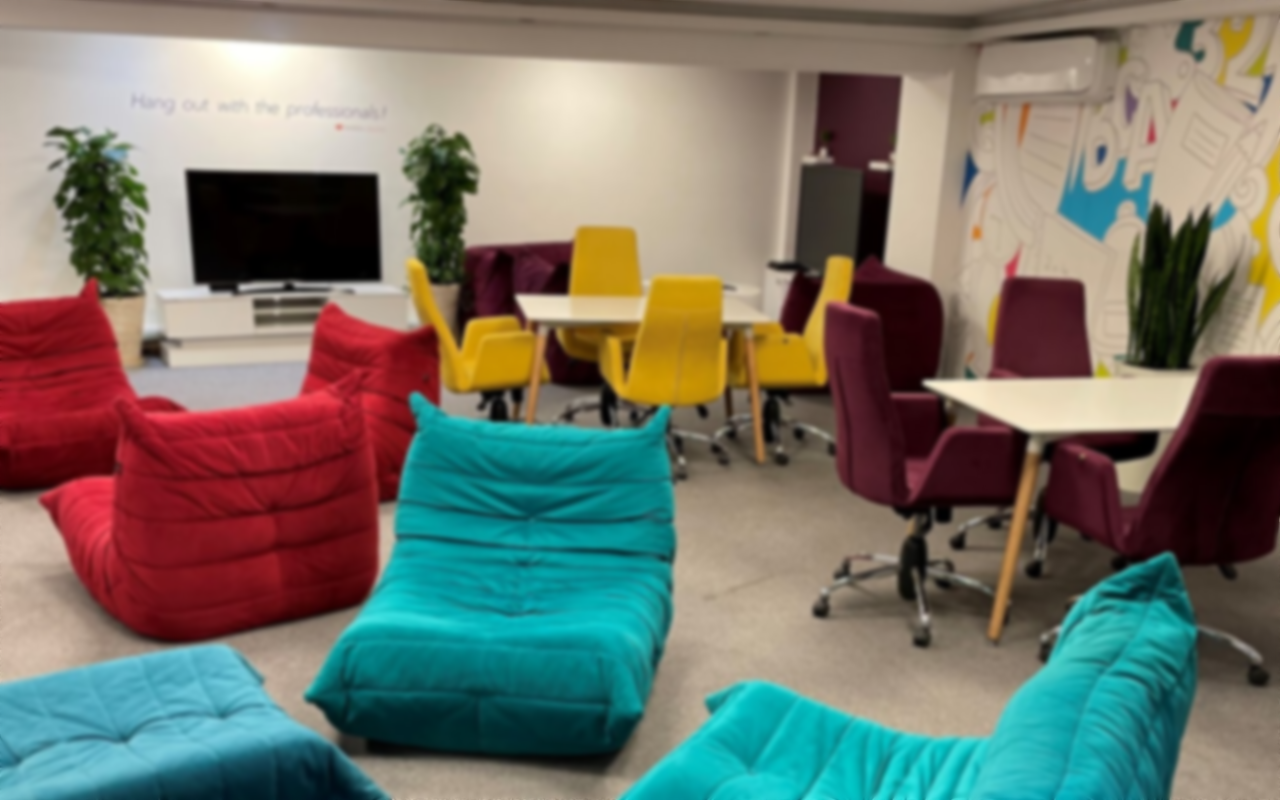
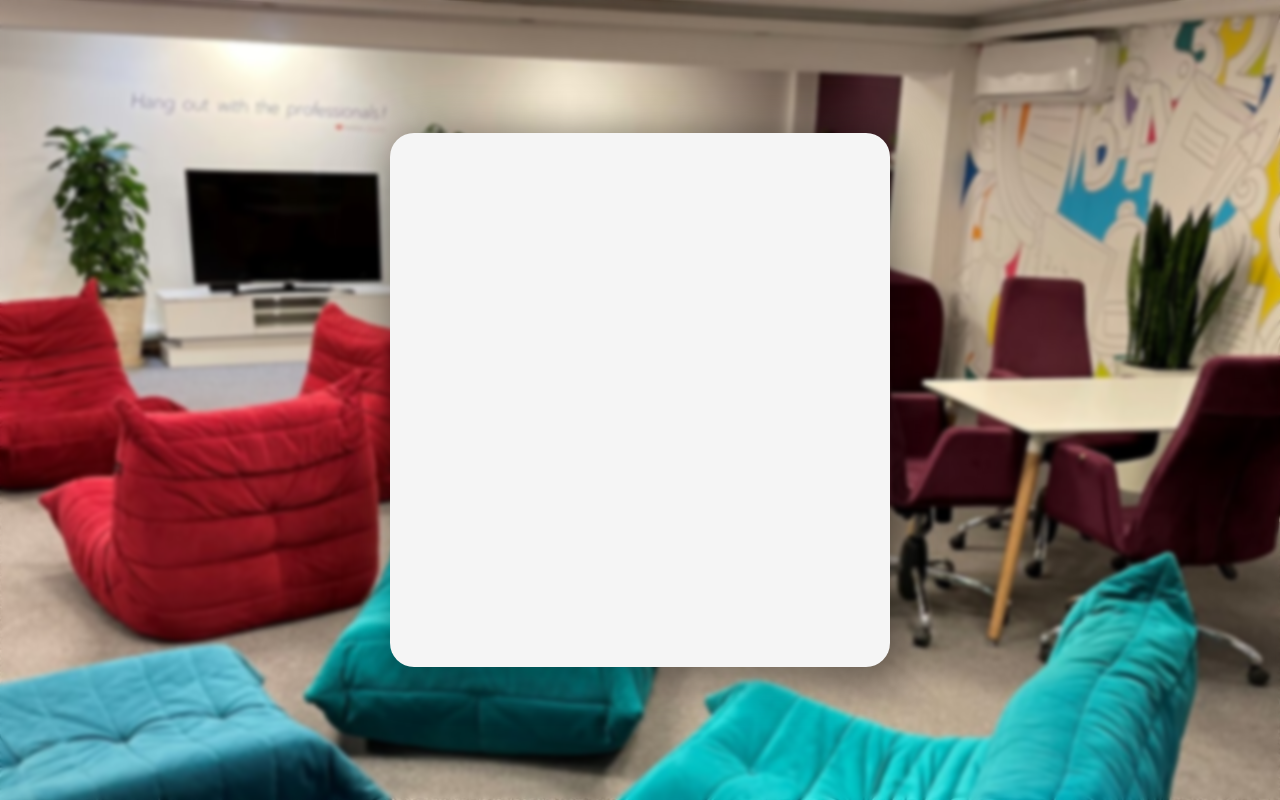
Before and after one commit to mmrezasafari/collegegram, a React (Vite) app in the folder FrontEnd/: page / in a window 1280 px wide. Built offline with nearby package versions, Linux system fonts and the light colour scheme.

Commit message:
add :: added <Form /> to <AuthLayout />

```diff
--- a/FrontEnd/src/App.tsx
+++ b/FrontEnd/src/App.tsx
@@ -1,10 +1,11 @@
-import { AuthLayout } from "./layouts/AuthLayout"
+import { Form } from './features/auth/Form'
+import { AuthLayout } from './layouts/AuthLayout'
 
 function App() {
   return (
     <>
       <AuthLayout>
-        <div></div>
+        <Form />
       </AuthLayout>
     </>
   )
```
